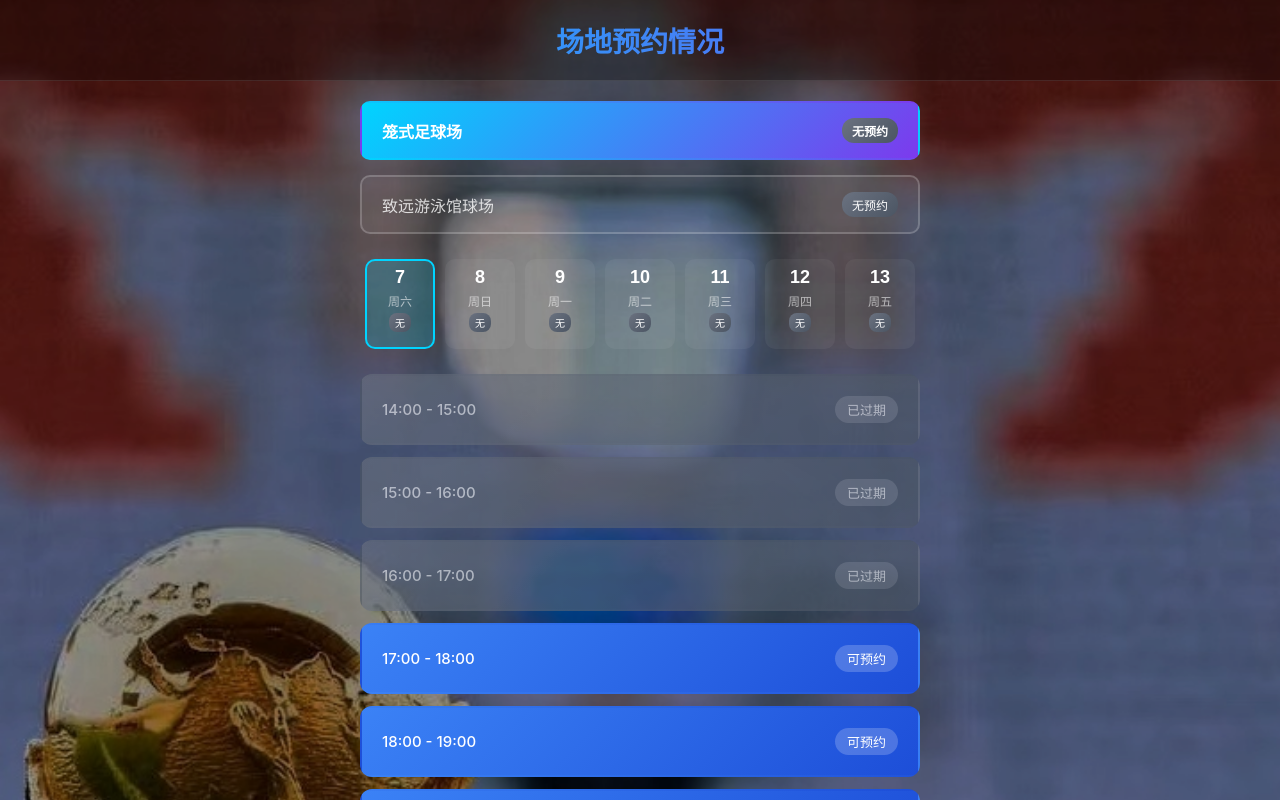
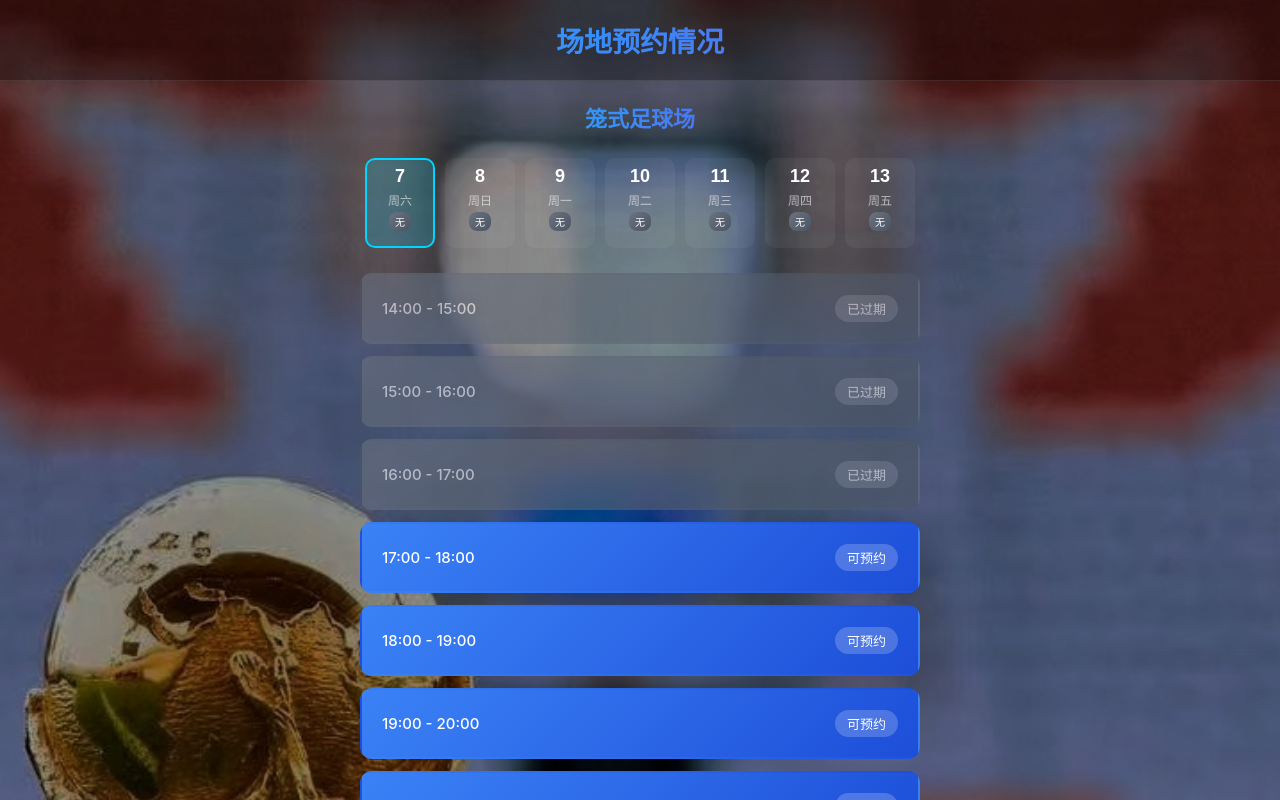
Before and after one commit to pnnooy/football_booking_web, a Vue app: page / in a window 1280 px wide. Shown: the top 800 px of the page. Built offline with nearby package versions, Linux system fonts and the light colour scheme; no server answers; the database is empty.

Commit message:
删除致远游泳馆球场相关内容，只保留笼式足球场

```diff
--- a/src/App.vue
+++ b/src/App.vue
@@ -13,19 +13,9 @@
     </header>
 
     <main class="main-content">
-      <!-- 场地切换标签 -->
-      <div class="venue-tabs">
-        <button
-          v-for="venue in venues"
-          :key="venue.id"
-          :class="['tab', { active: currentVenue === venue.id }]"
-          @click="currentVenue = venue.id"
-        >
-          {{ venue.name }}
-          <span :class="['venue-status', hasBooking(venue.id) ? 'has-booking' : 'no-booking']">
-            {{ hasBooking(venue.id) ? '有预约' : '无预约' }}
-          </span>
-        </button>
+      <!-- 场地名称显示 -->
+      <div class="venue-title">
+        <h2>{{ venues[0].name }}</h2>
       </div>
 
       <!-- 日期导航 -->
@@ -139,8 +129,7 @@ import { supabase } from './supabase'
 
 // 场地列表
 const venues = [
-  { id: 'cage', name: '笼式足球场', venue_id: '2b528fa8-3ce8-4a7a-8f8b-83cc537901ed' },
-  { id: 'pool', name: '致远游泳馆球场', venue_id: 'a41b3261-6fce-4073-b799-1e91ed19a7f3' }
+  { id: 'cage', name: '笼式足球场', venue_id: '2b528fa8-3ce8-4a7a-8f8b-83cc537901ed' }
 ]
 
 // 时间段（14:00 - 22:00，每小时一个时段）
@@ -378,10 +367,6 @@ function getSlotClass(hour) {
   if (isBooked(hour)) {
     return 'booked'
   }
-  // 致远游泳馆球场：所有未过期时段都显示为不可选（灰色）
-  if (currentVenue.value === 'pool') {
-    return 'unavailable'
-  }
   // 用户未预约时，根据场地实际状态显示颜色
   const venueStatus = getVenueSlotStatus(selectedDate.value, hour)
   // 已满、不可选显示灰色
@@ -400,10 +385,6 @@ function getSlotStatus(hour) {
   // 如果用户已预约，显示用户预约状态
   if (isBooked(hour)) {
     return '已预约'
-  }
-  // 致远游泳馆球场：所有未过期时段都显示为不可选
-  if (currentVenue.value === 'pool') {
-    return '不可选'
   }
   // 用户未预约时，显示场地实际状态
   const venueStatus = getVenueSlotStatus(selectedDate.value, hour)
@@ -872,6 +853,19 @@ button:active {
   padding: 20px;
   max-width: 600px;
   margin: 0 auto;
+}
+
+.venue-title {
+  text-align: center;
+  margin-bottom: 20px;
+}
+
+.venue-title h2 {
+  font-size: 22px;
+  background: linear-gradient(90deg, #00d4ff, #7c3aed);
+  -webkit-background-clip: text;
+  -webkit-text-fill-color: transparent;
+  background-clip: text;
 }
 
 .venue-tabs {
```
Also changed, not shown: 2 other files (tests, documents, lock files or other folders).
